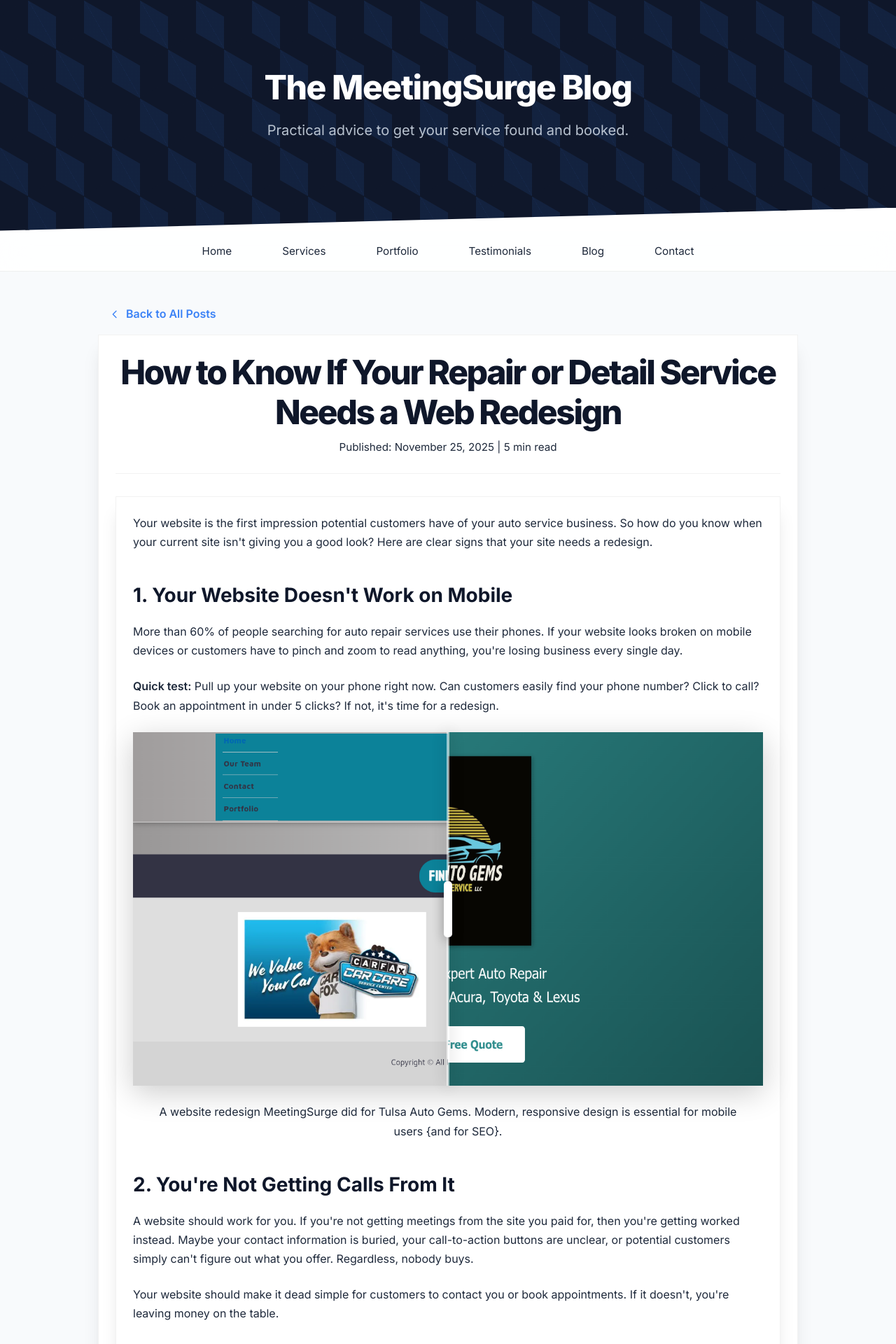
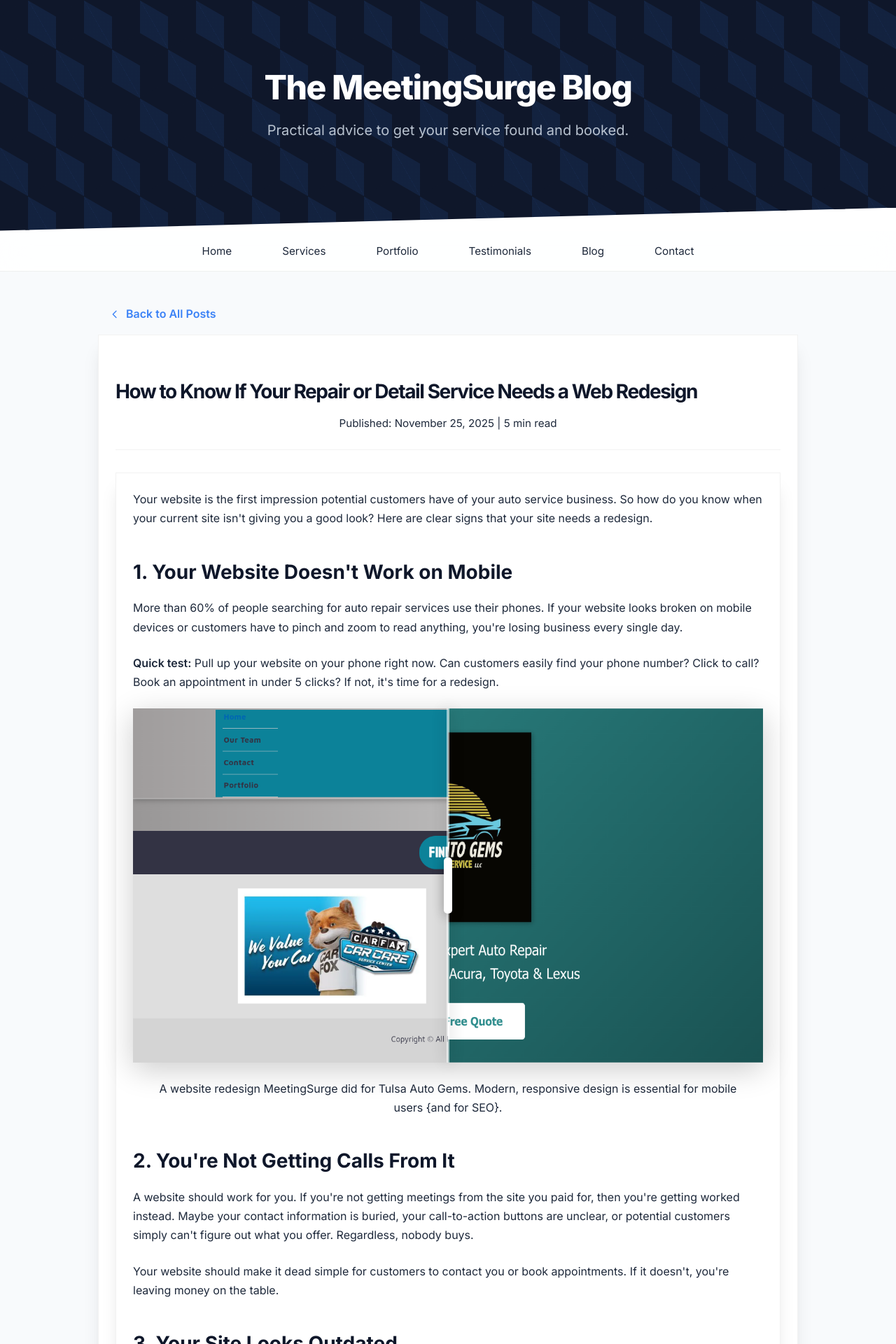
Before and after one commit to JamesBrownR/MeetingSurge, a Jekyll site: the page built from _posts/2025-11-25-website-redesign.md, in a window 1280 px wide. Shown: the top 1920 px of the page at 70% size. Built offline with Jekyll 4.4.1, drawn with Linux system fonts in a browser that asks for light colours.

Commit message:
Update blog.html

```diff
--- a/_layouts/blog.html
+++ b/_layouts/blog.html
@@ -151,7 +151,7 @@
   </a>
 
   <article class="blog-post">
-    <h1 class="blog-title">{{ page.title }}</h1>
+    <h2 class="blog-title">{{ page.title }}</h1>
     <p class="blog-meta">Published: {{ page.date | date: "%B %d, %Y" }} | {{ page.reading_time | default: "5 min read" }}</p>
 
     {{ content }}
```
